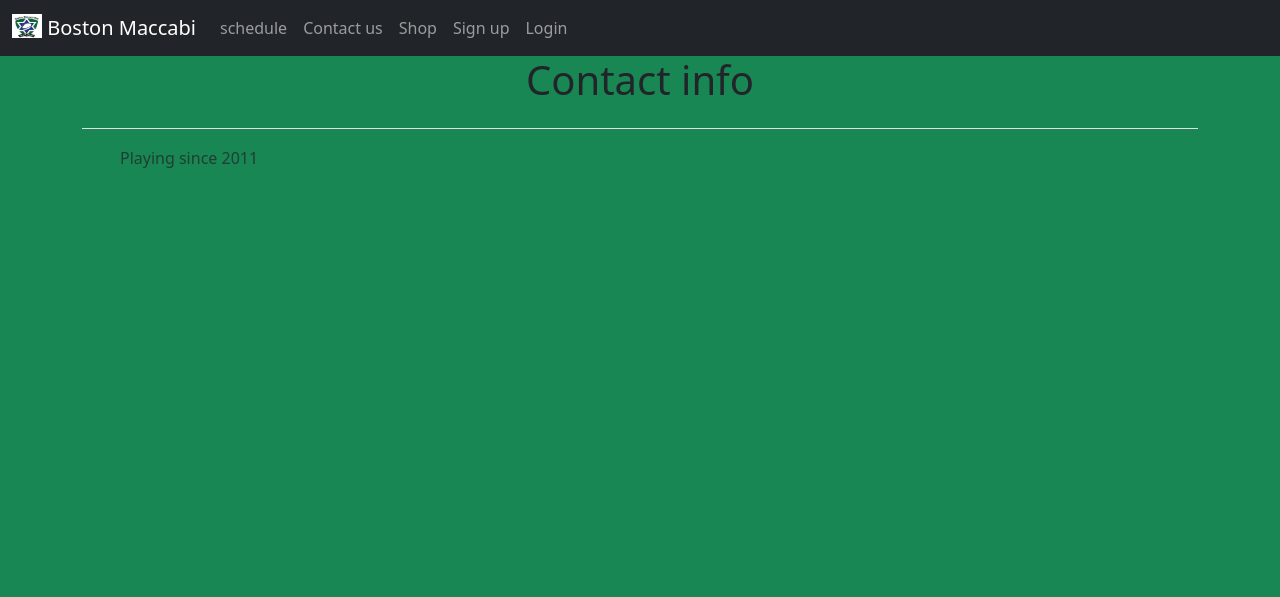
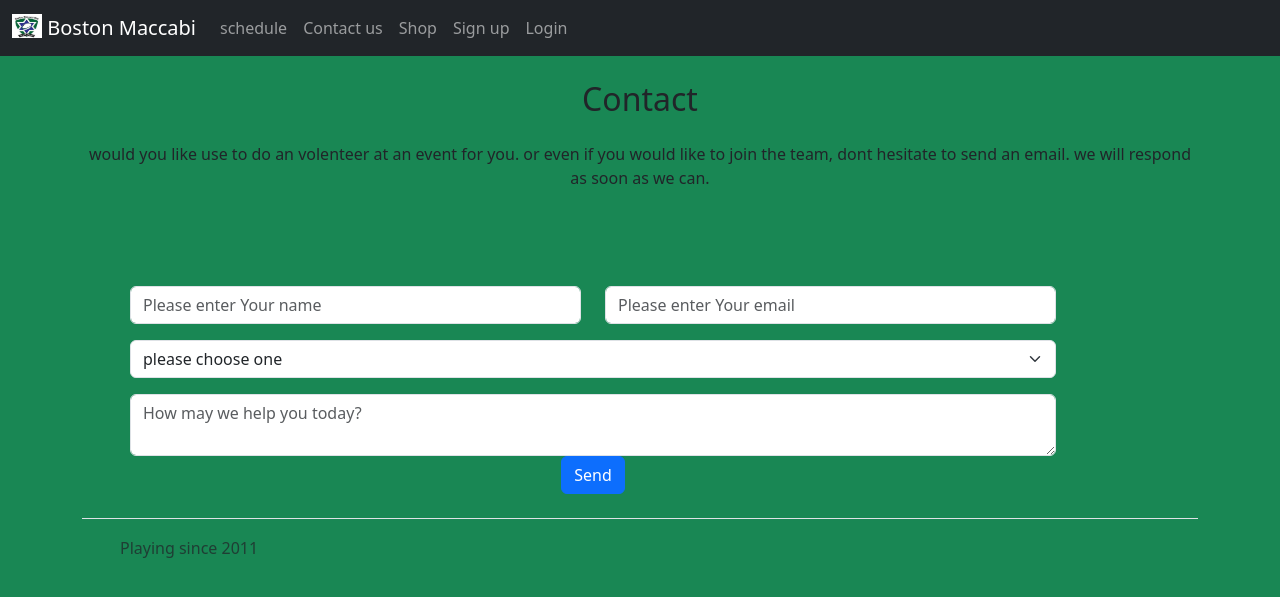
Before and after one commit to sotne/final_project-Flask, a Flask app: page /contactus in a window 1280 px wide. Shown: the top 597 px of the page. Run offline with Flask 3, Linux system fonts and the light colour scheme.

Commit message:
added the contact us form and direct it to team email

```diff
--- a/app/templates/contactus.html
+++ b/app/templates/contactus.html
@@ -8,7 +8,51 @@
 
 {% block content %}
 
-<h1 class="text-center">Contact info</h1>
-<!-- rugby email= bostonmaccabirugby@gmail.com -->
+<section class="mb-4">
+    <h2 class="h1-responsive font-weight-bold text-center my-4">Contact</h2>
+    <p class="text-center w-responsive mx-auto mb-5">would you like use to do an volenteer at an event for you. or even if you would like to join the team, dont hesitate to send an email. we will respond as soon as we can.</p>
+    <div class="row">
+        <div class="col-md-10 mb-md-0 m-5">
+            <form id="contact-form" name="contact-form" action="mailto:bostonmaccabirugby@gmail.com" method="GET">
+                <div class="row mb-3">
+                    <div class="col-md-6 ">
+                        <div class="md-form mb-0">
+                            <input type="text" id="name" name="name" class="form-control" placeholder="Please enter Your name">
+                        </div>
+                    </div>
+                    <div class="col-md-6">
+                        <div class="md-form mb-0">
+                            <input type="text" id="email" name="email" class="form-control" placeholder="Please enter Your email">
+                        </div>
+                    </div>
+                </div>
+                <div class="row">
+                    <div class="col-md-12">
+                        <div class="md-form mb-0 mb-3">
+                            <select class="form-select" aria-label="Default select example" id="subject" name="subject">
+                                <option selected>please choose one</option>
+                                <option value="Join">Join</option>
+                                <option value="Volenteer">Volenteer</option>
+                                <option value="Other">Other</option>
+                              </select>
+                        </div>
+                    </div>
+                </div>
+                <div class="row">
+                    <div class="col-md-12">
+                        <div class="md-form">
+                            <textarea type="text" id="message" name="body" rows="2" class="form-control md-textarea" placeholder="How may we help you today?"></textarea>
+                        </div>
+                    </div>
+                </div>
+                <div class="text-center text-md-left">
+                    <input type="submit" value="Send" class="btn btn-primary"/>
+                </div>
+            </form>
+        </div>
+    </div>
+
+</section>
+
 
 {% endblock %}
```
